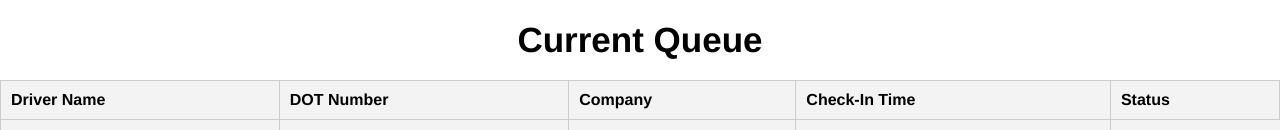
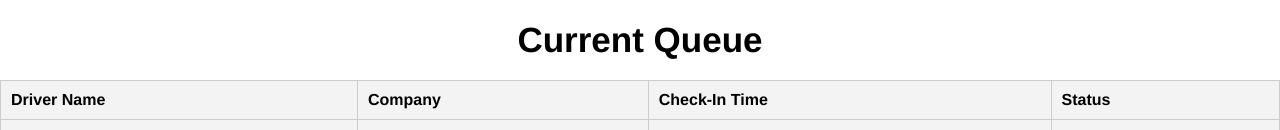
Before and after one commit to 95b9c7/Level1, a Django app: page /queue_list/ in a window 1280 px wide. Shown: the part 124-254 px from the top of the page. Run offline with Django 3.2, Linux system fonts and the light colour scheme; data comes from the database, SQL or seed files in the repository.

Commit message:
Removed DOT from queue_list.html

```diff
--- a/waitapp/templates/queue_list.html
+++ b/waitapp/templates/queue_list.html
@@ -24,7 +24,6 @@
             <thead>
                 <tr>
                     <th>Driver Name</th>
-                    <th>DOT Number</th>
                     <th>Company</th>
                     <th>Check-In Time</th>
                     <th>Status</th>
```
